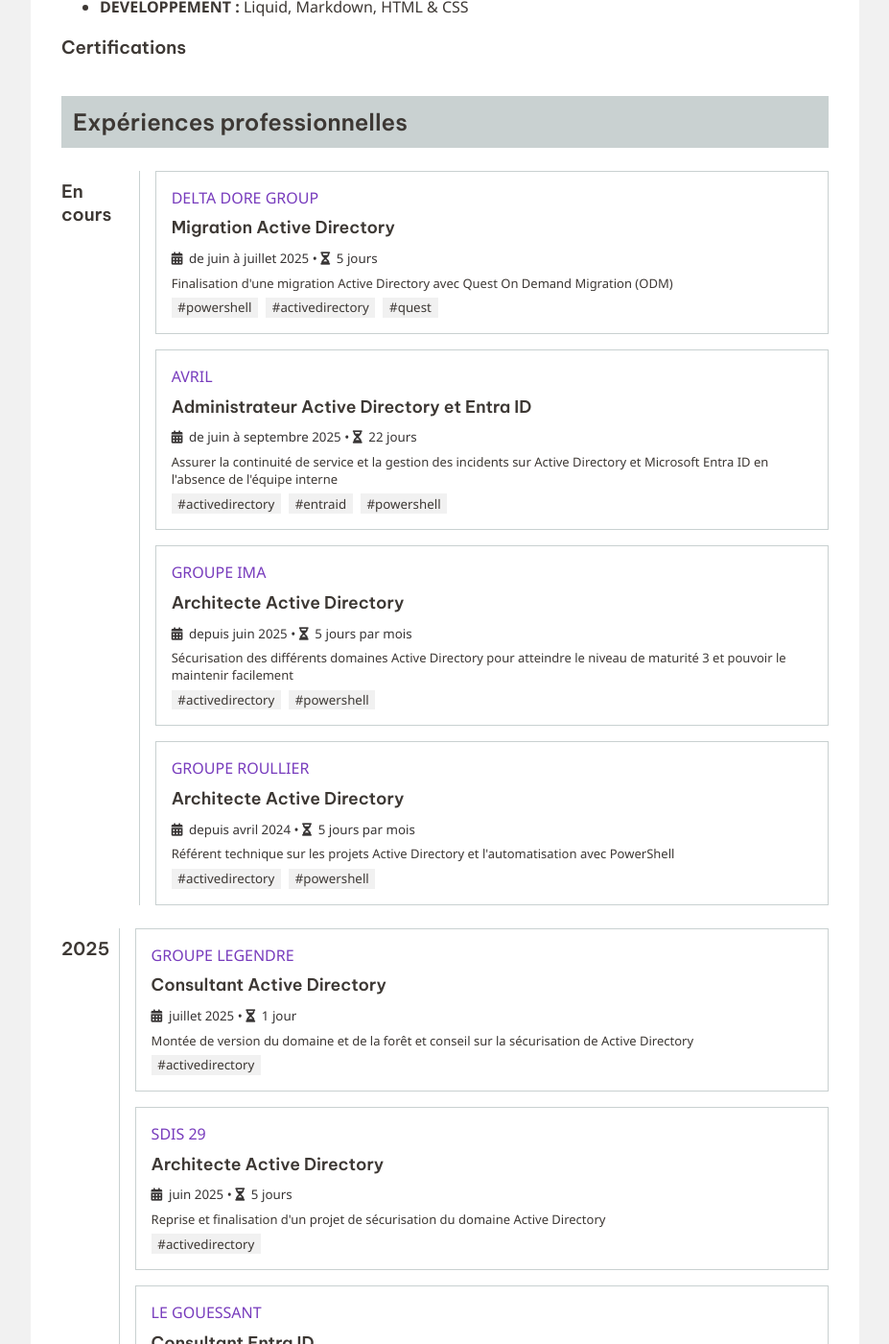
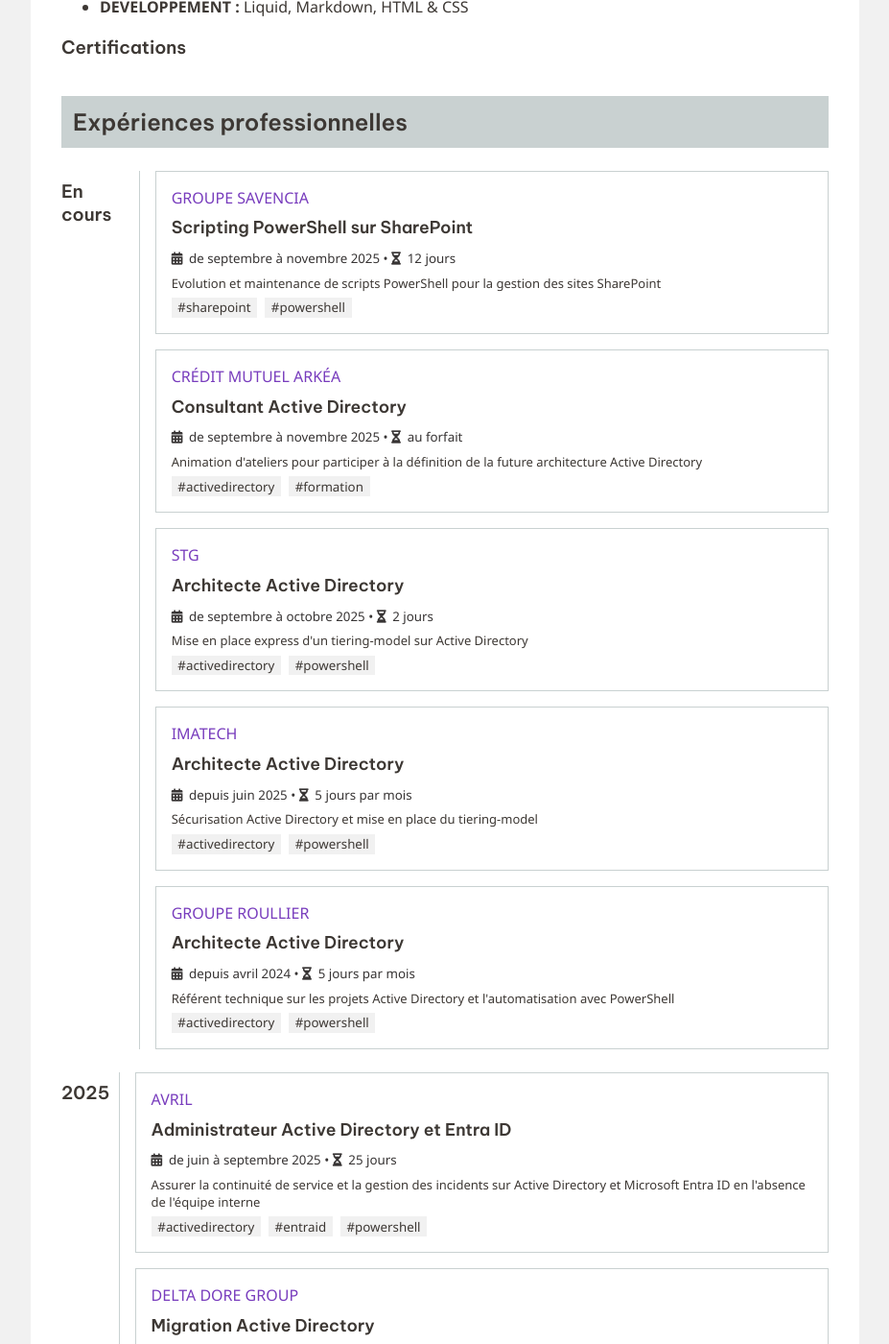
Before and after one commit to leobouard/leobouard.github.io, a Jekyll site: the page built from _pages/cv-metsys.html, in a window 1280 px wide and 1400 px high, scrolled down 930 px. Shown: the whole window at 96% size, without its empty margins (176-1103 px from the left). Built offline with Jekyll 4.4.1, drawn with Linux system fonts in a browser that asks for light colours; nearby versions of some CDN libraries; some web fonts are replaced; some of the changed text lies outside the part shown.

Commit message:
Mise à jour des projets

```diff
--- a/_data/projects.json
+++ b/_data/projects.json
@@ -3,27 +3,35 @@
         "year": "En cours",
         "projects": [
             {
-                "company": "Delta Dore Group",
-                "title": "Migration Active Directory",
-                "period": "de juin à juillet 2025",
-                "duration": "5 jours",
-                "description": "Finalisation d'une migration Active Directory avec Quest On Demand Migration (ODM)",
-                "tags": ["powershell", "activedirectory", "quest"]
+                "company": "Groupe Savencia",
+                "title": "Scripting PowerShell sur SharePoint",
+                "period": "de septembre à novembre 2025",
+                "duration": "12 jours",
+                "description": "Evolution et maintenance de scripts PowerShell pour la gestion des sites SharePoint",
+                "tags": ["sharepoint", "powershell"]
             },
             {
-                "company": "Avril",
-                "title": "Administrateur Active Directory et Entra ID",
-                "period": "de juin à septembre 2025",
-                "duration": "22 jours",
-                "description": "Assurer la continuité de service et la gestion des incidents sur Active Directory et Microsoft Entra ID en l'absence de l'équipe interne",
-                "tags": ["activedirectory", "entraid", "powershell"]
+                "company": "Crédit Mutuel Arkéa",
+                "title": "Consultant Active Directory",
+                "period": "de septembre à novembre 2025",
+                "duration": "au forfait",
+                "description": "Animation d'ateliers pour participer à la définition de la future architecture Active Directory",
+                "tags": ["activedirectory", "formation"]
             },
             {
-                "company": "Groupe IMA",
+                "company": "STG",
+                "title": "Architecte Active Directory",
+                "period": "de septembre à octobre 2025",
+                "duration": "2 jours",
+                "description": "Mise en place express d'un tiering-model sur Active Directory",
+                "tags": ["activedirectory", "powershell"]
+            },
+            {
+                "company": "IMATECH",
                 "title": "Architecte Active Directory",
                 "period": "depuis juin 2025",
                 "duration": "5 jours par mois",
-                "description": "Sécurisation des différents domaines Active Directory pour atteindre le niveau de maturité 3 et pouvoir le maintenir facilement",
+                "description": "Sécurisation Active Directory et mise en place du tiering-model",
                 "tags": ["activedirectory", "powershell"]
             },
             {
@@ -39,6 +47,22 @@
     {
         "year": 2025,
         "projects":  [
+            {
+                "company": "Avril",
+                "title": "Administrateur Active Directory et Entra ID",
+                "period": "de juin à septembre 2025",
+                "duration": "25 jours",
+                "description": "Assurer la continuité de service et la gestion des incidents sur Active Directory et Microsoft Entra ID en l'absence de l'équipe interne",
+                "tags": ["activedirectory", "entraid", "powershell"]
+            },
+            {
+                "company": "Delta Dore Group",
+                "title": "Migration Active Directory",
+                "period": "de juin à juillet 2025",
+                "duration": "5 jours",
+                "description": "Finalisation d'une migration Active Directory avec Quest On Demand Migration (ODM)",
+                "tags": ["powershell", "activedirectory", "quest"]
+            },
             {
                 "company": "Groupe Legendre",
                 "title": "Consultant Active Directory",
@@ -130,7 +154,7 @@
                 "period": "de avril 2024 à mai 2025",
                 "duration": "60 jours",
                 "description": "Audit et sécurisation de Active Directory et optimisation du tenant Microsoft 365",
-                "tags": ["activedirectory", "microsoft365", "powershell"]
+                "tags": ["activedirectory", "microsoft365", "powershell", "sharepoint"]
             },
             {
                 "company": "METSYS",
```
Also changed, not shown: _data/companies.json (+18 -6 lines), assets/images/air-france-hop.jpg (deleted), assets/images/credit-mutuel-arkea.jpg (added), assets/images/credit-mutuel-arkea.png (deleted), assets/images/groupe-ima.jpg (deleted), assets/images/groupe-legendre.jpg, assets/images/imatech.jpg (added), assets/images/labocea.jpg, assets/images/savencia.jpg (added), assets/images/stg.jpg (added).
